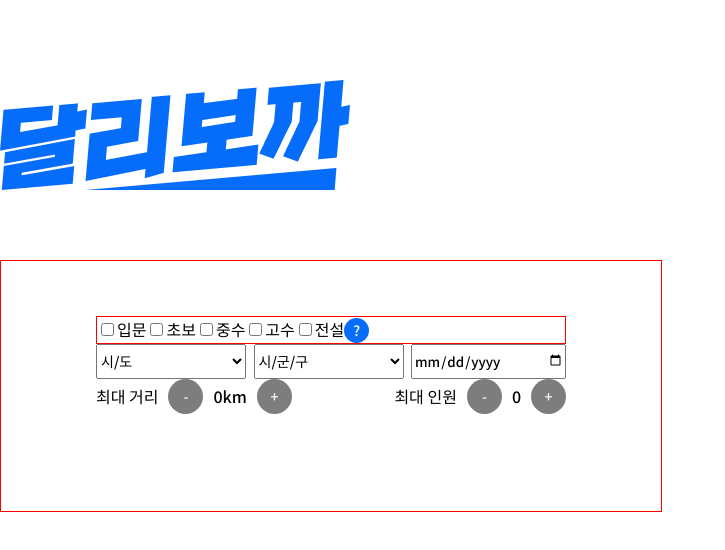
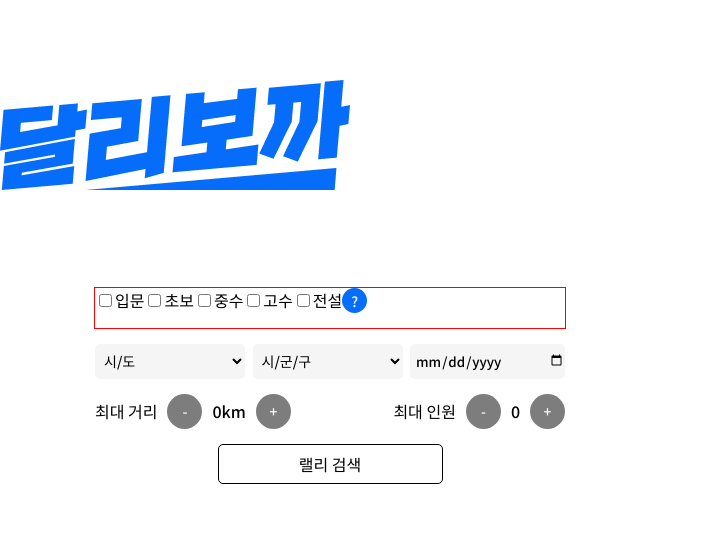
Before and after one commit to hamhabocca/frontend, a React (Create React App) app: page / in a window 1280 px wide. Shown: the top 550 px of the page, without its empty margins (0-725 px from the left). Built offline with nearby package versions, Linux system fonts and the light colour scheme.

Commit message:
랠리타입 해결과 배경만 남음

```diff
--- a/src/components/commons/HomeSearchFilter.js
+++ b/src/components/commons/HomeSearchFilter.js
@@ -33,7 +33,7 @@ function HomeSearchFilter() {
                         <option value={'경기'}>경기</option>
                         <option value={'서울'}>서울</option>
                     </select>
-                    <input type={'date'}/>
+                    <input type={'date'} />
                 </fieldset>
                 <fieldset className={style.DistanceAndPeople}>
                     <fieldset className={style.RallyDistance}>
@@ -49,6 +49,7 @@ function HomeSearchFilter() {
                         <button className={style.PlusButton}>+</button>
                     </fieldset>
                 </fieldset>
+                <input type={'submit'} value='랠리 검색' className={style.Submit}/>
             </form>
         </div>
     )
--- a/src/components/commons/HomeSearchFilter.module.css
+++ b/src/components/commons/HomeSearchFilter.module.css
@@ -1,5 +1,7 @@
 .HomeSearchFilter {
-    border: 1px solid red;
+    /* border: 1px solid red; */
+    background-color: white;
+    border-radius: 5px;
     width: 660px;
     height: 250px;
     position: absolute;
@@ -10,15 +12,21 @@
     align-items: center;
 }
 
+form {
+    width: 470px;
+    /* height: 200px; */
+    height: fit-content;
+    display: flex;
+    flex-direction: column;
+    justify-content: center;
+    align-items: center;
+    gap: 15px 0px;
+}
+
 .RallyType {
     border: 1px solid red;
-}
-
-form {
-    width: 470px;
-    height: 140px;
-    display: flex;
-    flex-direction: column;
+    height: 40px;
+    width: 100%;
 }
 
 .QuestionButton {
@@ -32,7 +40,7 @@ form {
 }
 
 .RallyLocation {
-    width: 470px;
+    width: 100%;
     height: 35px;
     display: flex;
     justify-content: space-between;
@@ -42,6 +50,7 @@ form {
     display: flex;
     justify-content: space-between;
     align-items: center;
+    width: 100%;
 }
 
 .RallyDistance, .RallyPeople {
@@ -54,12 +63,20 @@ form {
     font-size: 14px;
     width: 150px;
     height: 35px;
+    border: none;
+    background-color: #F5F5F5;
+    border-radius: 5px;
+    padding-left: 5px;
 }
 
 .RallyLocation input{
     padding: none;
     width: 150px;
-    height: 31px;
+    height: 35px;
+    border: none;
+    background-color: #F5F5F5;
+    border-radius: 5px;
+    padding-left: 5px;
 }
 
 .MinusButton, .PlusButton {
@@ -71,3 +88,14 @@ form {
     border: none;
     border-radius: 50%;
 }
+
+.Submit {
+    width: 225px;
+    height: 40px;
+    margin: 0;
+    padding: 0;
+    font-size: 16px;
+    background-color: white;
+    border: 1.5px solid black;
+    border-radius: 5px;
+}
```
Lines whose indentation alone changed are shown as unchanged.
